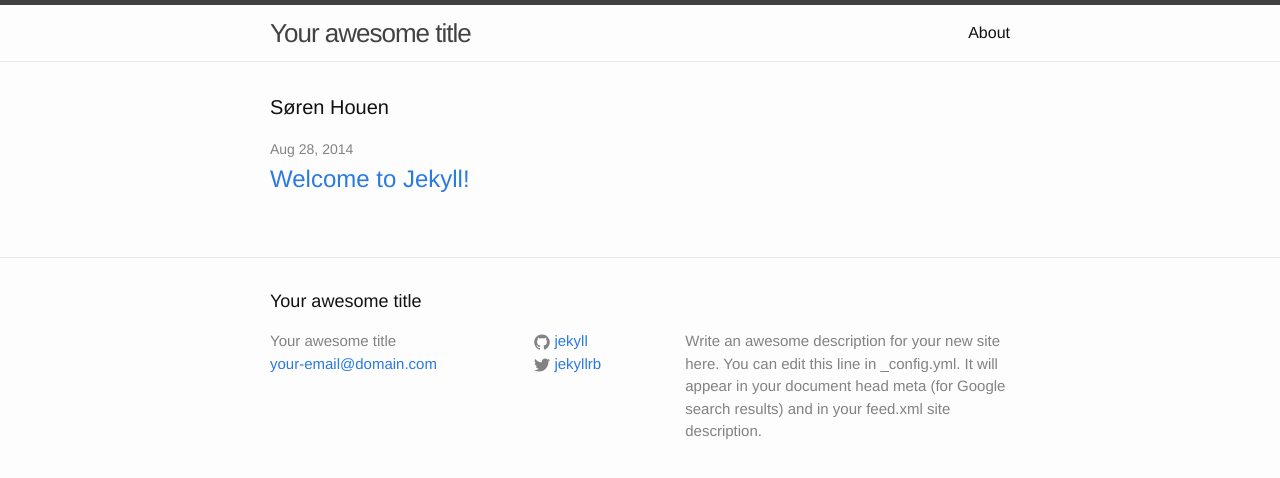
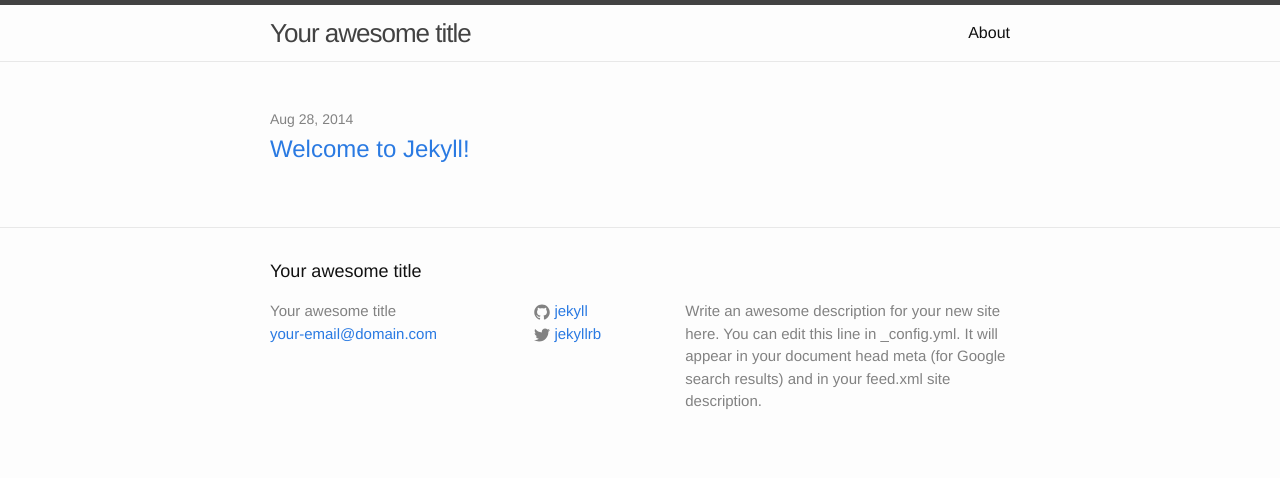
Before and after one commit to houen/www.houen.net, a Jekyll site: the page built from index.html, in a window 1280 px wide. Shown: the top 478 px of the page. Built offline with Jekyll 4.4.1, drawn with Linux system fonts in a browser that asks for light colours.

Commit message:
Update site

```diff
--- a/index.html
+++ b/index.html
@@ -4,7 +4,7 @@ layout: default
 
 <div class="home">
 
-  <h1 class="page-heading">Søren Houen</h1>
+  <h1 class="page-heading"></h1>
 
   <ul class="post-list">
     {% for post in site.posts %}
```
